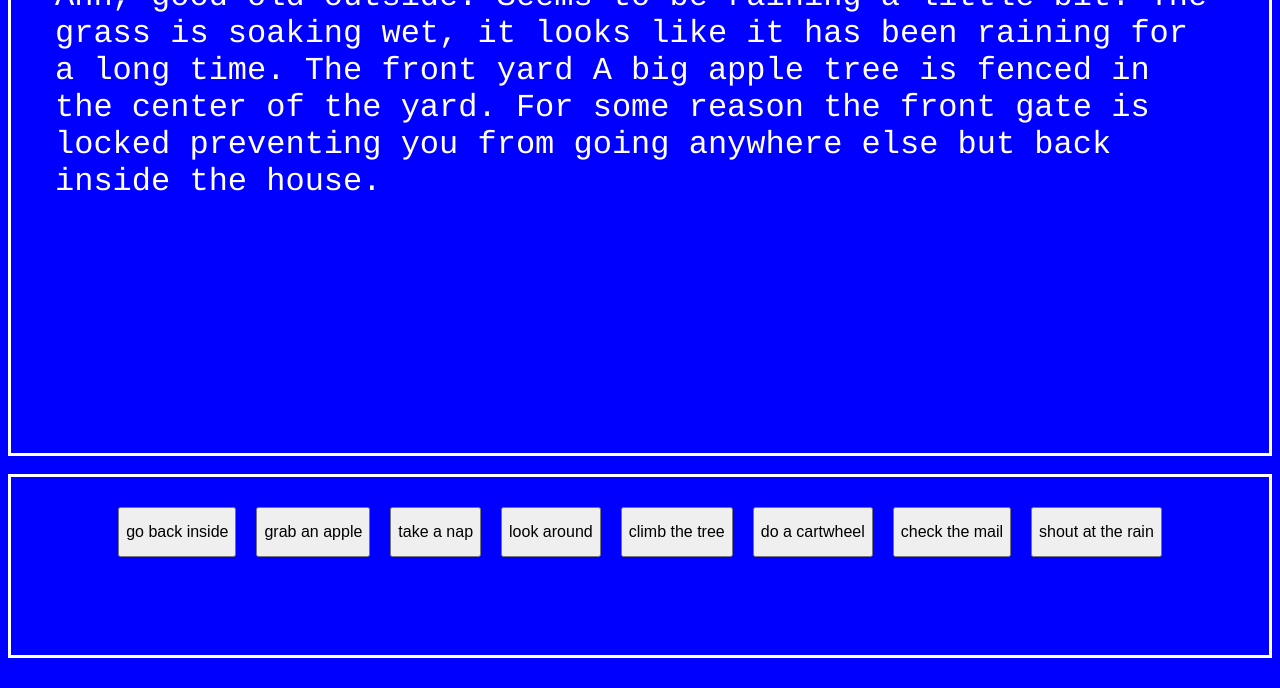
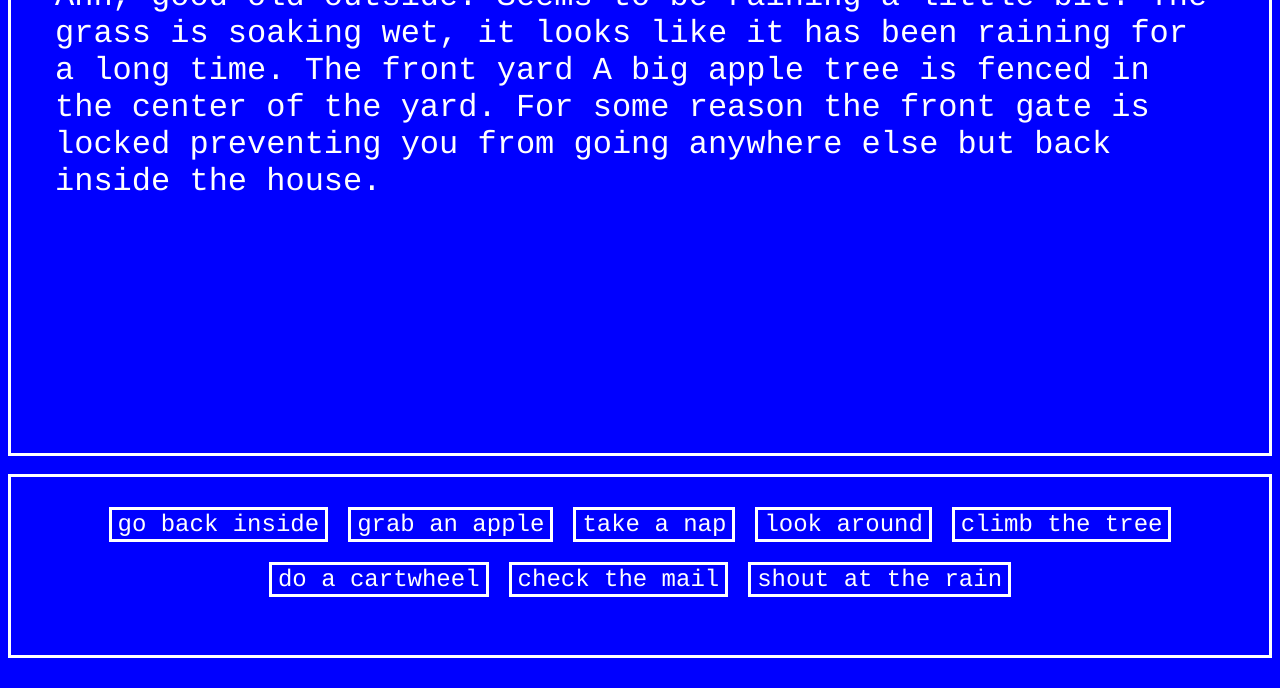
Before and after one commit to zakaos/opentxtgame, a website: page index.html in a window 1280 px wide. Shown: the part 112-800 px from the top of the page. Drawn offline with Linux system fonts and the light colour scheme.

Commit message:
changed button style css to match theme of page.

```diff
--- a/style.css
+++ b/style.css
@@ -26,7 +26,12 @@ body{
 }
 
 button{
-	height: 50px;
-	font-size:16px;
+ background-color:blue;
+ border:3px solid white;
+color:white;
+	font-family:terminal,courier,chicago;
+    height: 50px;
+	font-size:24px;
 	margin:10px;
+    box-shadow:none;
 }
```
